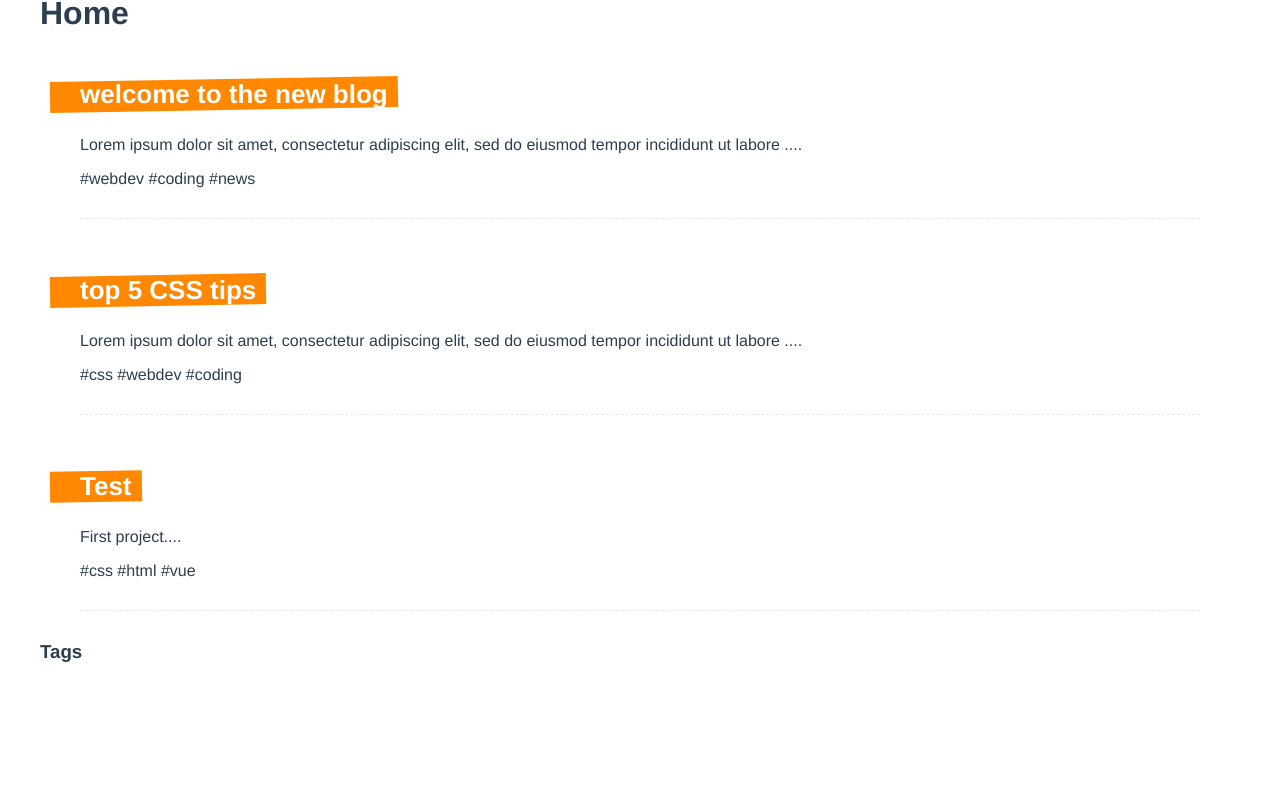
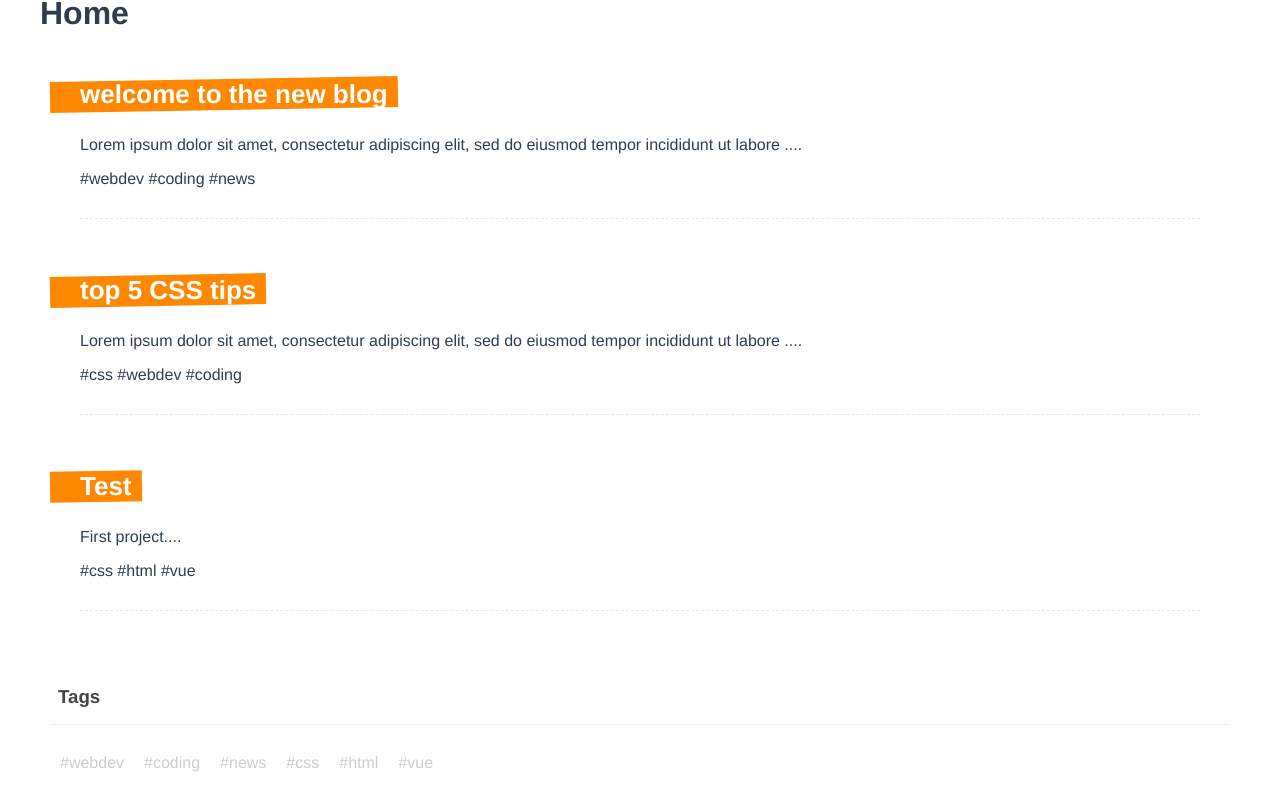
Before and after one commit to alex197925/blog-vue, a Vue app: page / in a window 1280 px wide. Shown: the part 184-994 px from the top of the page. Before the commit the page ends 884 px from the top, so only its background shows below. Built offline with nearby package versions, Linux system fonts and the light colour scheme; data requests are answered from the project's data file.

Commit message:
Created Tag Cloud

```diff
--- a/src/components/TagCloudView.vue
+++ b/src/components/TagCloudView.vue
@@ -3,15 +3,48 @@
 <template>
   <div class="tag-cloud">
     <h3>Tags</h3>
-    <div></div>
+    <div v-for="tag in tags" :key="tag">
+      <router-link :to="{ name: 'Tag', params: { tag: tag } }">
+        #{{ tag }}
+      </router-link>
+    </div>
   </div>
 </template>
 
 <script>
+import useTags from "../composables/useTags";
 export default {
   // Passing props from Home component
   props: ["posts"],
+
+  // Using useTags here
+  setup(props) {
+    const { tags } = useTags(props.posts);
+
+    return { tags }; // Now can use in the template
+  },
 };
 </script>
 
-<style scoped></style>
+<style>
+.tag-cloud {
+  padding: 10px;
+}
+.tag-cloud h3 {
+  border-bottom: 1px solid #eee;
+  padding: 16px 8px;
+  color: #444;
+}
+.tag-cloud div {
+  display: inline-block;
+  padding: 10px;
+}
+.tag-cloud a {
+  color: #ccc;
+  text-decoration: none;
+}
+.tag-cloud a.router-link-active {
+  color: #ff8800;
+  font-weight: bold;
+}
+</style>
--- a/src/composables/useTags.js
+++ b/src/composables/useTags.js
@@ -9,7 +9,7 @@
 
 const useTags = (posts) => {
   // Creating data
-  const tags = [];
+  const tags = ref([]);
   const tagSet = new Set();
 
   posts.forEach((item) => {
```
